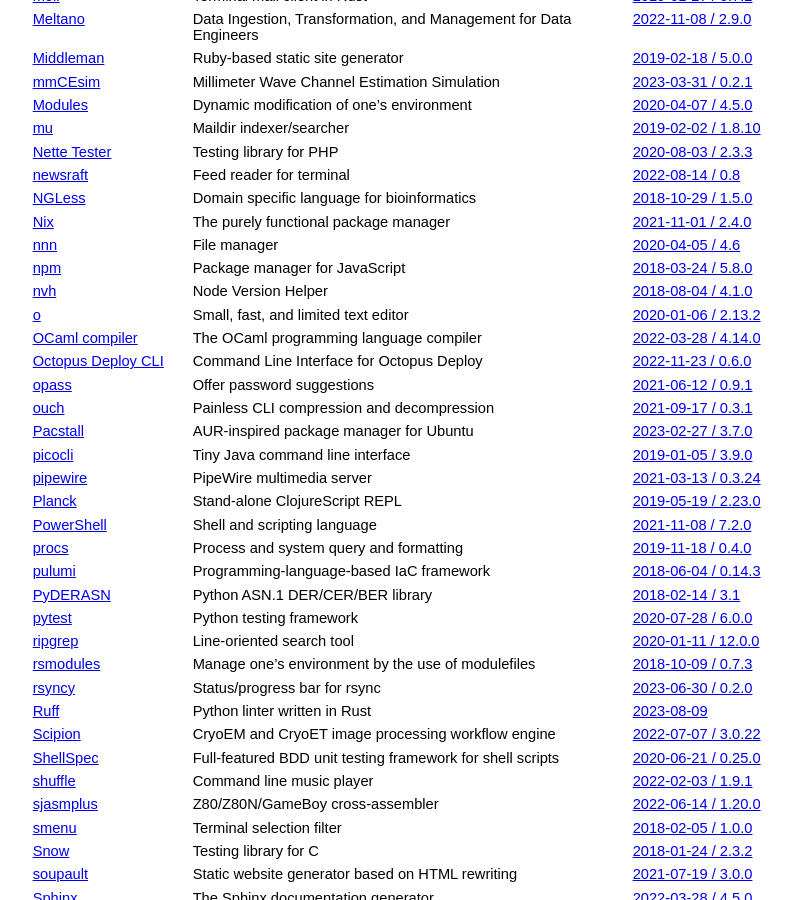
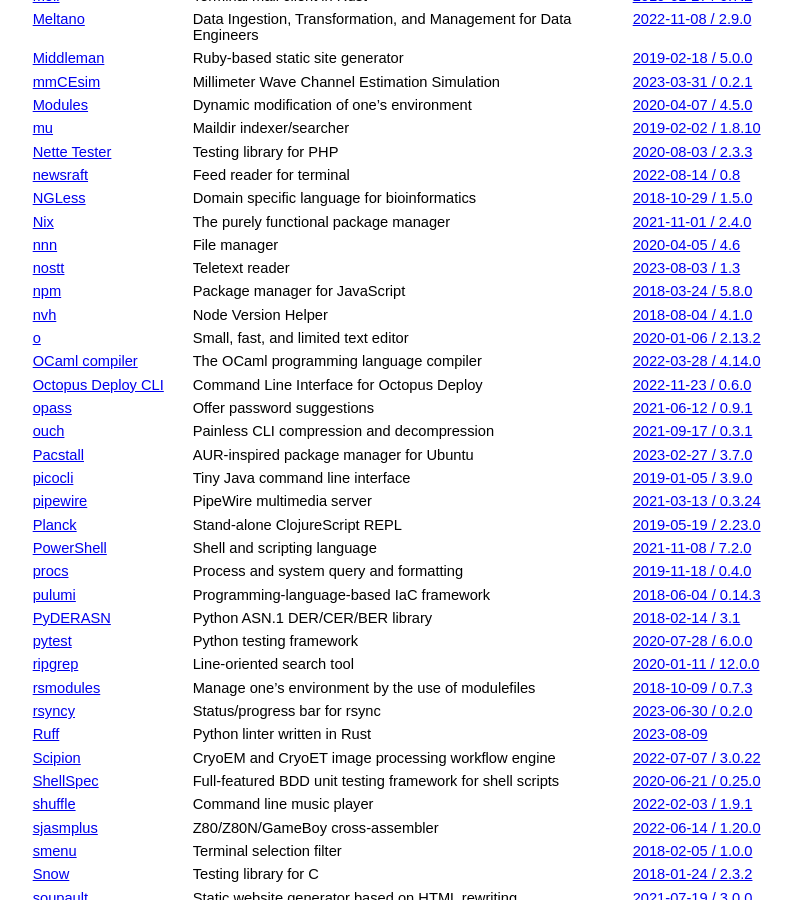
Before and after one commit to jcs/no_color, a Jekyll site: the page built from index.md, in a window 1280 px wide and 900 px high, scrolled down 4232 px. Shown: the whole window, without its empty margins (211-1003 px from the left). Built offline with Jekyll 4.4.1, drawn with Linux system fonts in a browser that asks for light colours; our own code applies the rules of GitHub Pages for plain Markdown files.

Commit message:
Add nostt (#249)

```diff
--- a/index.md
+++ b/index.md
@@ -224,6 +224,7 @@ color by default via `NO_COLOR`.
 | [NGLess](http://ngless.embl.de/) | Domain specific language for bioinformatics | [2018-10-29 / 1.5.0](https://github.com/ngless-toolkit/ngless/commit/15926150701100ff96b4a7cd1f3142f9a272b983) |
 | [Nix](https://nixos.org/) | The purely functional package manager | [2021-11-01 / 2.4.0](https://github.com/NixOS/nix/pull/4971) |
 | [nnn](https://github.com/jarun/nnn) | File manager | [2020-04-05 / 4.6](https://github.com/jarun/nnn/commit/f14fb9c0f92c25ab79dd0c47d16f075199aeb999) |
+| [nostt](https://github.com/sjmulder/nostt) | Teletext reader | [2023-08-03 / 1.3](https://github.com/sjmulder/nostt/releases/tag/1.3) |
 | [npm](https://www.npmjs.com/) | Package manager for JavaScript | [2018-03-24 / 5.8.0](https://github.com/npm/npm/releases/tag/v5.8.0) |
 | [nvh](https://github.com/JohnRGee/nvh) | Node Version Helper | [2018-08-04 / 4.1.0](https://github.com/JohnRGee/nvh/releases/tag/v4.1.0) |
 | [o](https://github.com/xyproto/o) | Small, fast, and limited text editor | [2020-01-06 / 2.13.2](https://github.com/xyproto/o/tree/2.13.2) |
```
